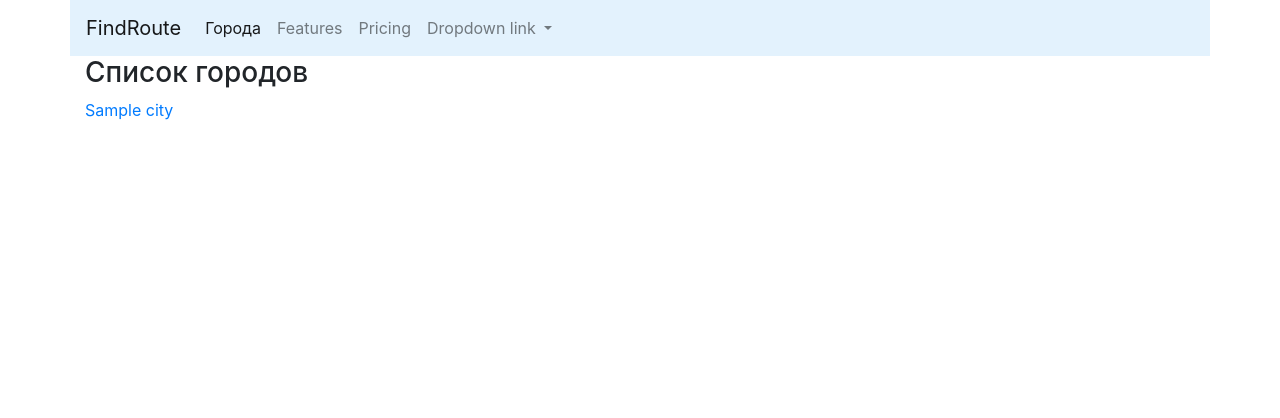
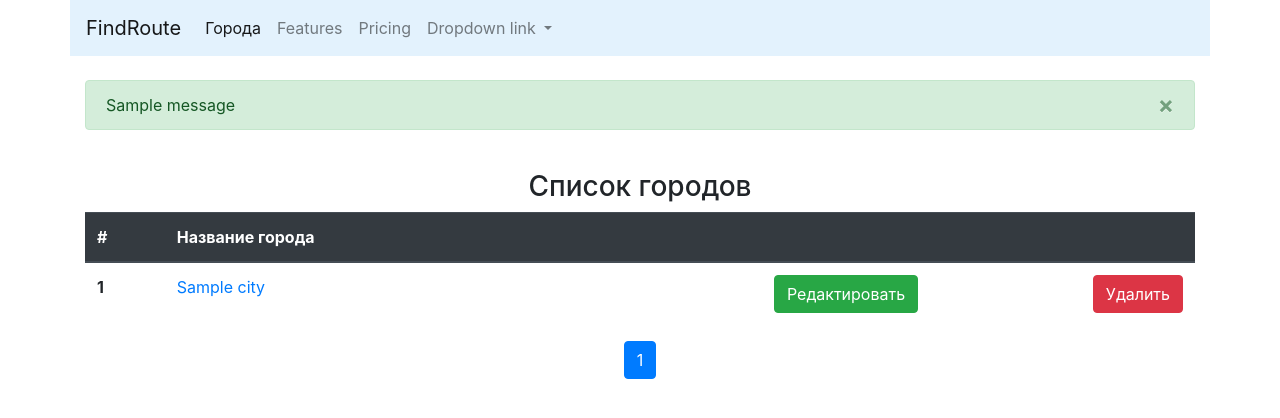
Before and after one commit to artemk85/find_route, a Django app: page /cities/ in a window 1280 px wide. Shown: the top 418 px of the page. Run offline with Django 3.2, Linux system fonts and the light colour scheme; tables that the repository leaves empty hold one stand-in row (values such as "Sample post"); one stand-in notice (Sample message) is shown.

Commit message:
Внесены изменения

```diff
--- a/cities/templates/cities/home.html
+++ b/cities/templates/cities/home.html
@@ -2,24 +2,79 @@
 
 {% block title %}Список городов{% endblock %}
 {% block content %}
-<h3>Список городов</h3>
-<div class="row">
-    <div class="col-md">
-        {% for object in objects_list %}
-            <p><a href="{% url 'cities:detail' pk=object.pk %}">{{ object.name }}</a></p>
-        {% endfor %}
-    </div>
-</div>
-<!--
-<div class="card col-md-4">
-  <div class="card-body">
-    <form method="post" action="{% url 'cities:create' %}">
-        <div class="form-group">
-            {% csrf_token %}
-            {{ form.as_p }}
-            <input type="submit" class="btn btn-dark" value="Создать">
-        </div>
-    </form>
-  </div>
-</div>-->
+<center>
+    <h3>Список городов</h3>
+</center>
+<table class="table">
+  <thead class="thead-dark">
+    <tr>
+      <th scope="col">#</th>
+      <th scope="col">Название города</th>
+      <th scope="col"></th>
+      <th scope="col"></th>
+    </tr>
+  </thead>
+  <tbody>
+  {% for object in page_obj %}
+    <tr>
+      <th scope="row">{{ forloop.counter }}</th>
+      <td><a href="{% url 'cities:detail' pk=object.pk %}">{{ object.name }}</a></td>
+      <td align="right">
+          <a href="{% url 'cities:edit' pk=object.pk %}">
+              <button type="button" class="btn btn-success">Редактировать</button>
+          </a>
+      </td>
+      <td align="right">
+          <a href="{% url 'cities:delete' pk=object.pk %}">
+              <button type="button" class="btn btn-danger">Удалить</button>
+          </a>
+      </td>
+    </tr>
+  {% endfor %}
+  </tbody>
+</table>
+
+<nav aria-label="Page navigation example">
+  <ul class="pagination justify-content-center">
+    {% if page_obj.has_previous %}
+    <li class="page-item">
+      <a class="page-link" href="?page={{ page_obj.previous_page_number }}" aria-label="Previous">
+        <span aria-hidden="true">&laquo;</span>
+      </a>
+    </li>
+    {% endif %}
+
+    {% for page in page_obj.paginator.page_range %}
+        <li class="page-item {% if page == page_obj.number %} active {% endif %}">
+            <a class="page-link" href="?page={{page}}">{{page}}</a>
+        </li>
+    {% endfor %}
+
+    {% if page_obj.has_next %}
+    <li class="page-item">
+      <a class="page-link" href="?page={{ page_obj.next_page_number }}" aria-label="Next">
+        <span aria-hidden="true">&raquo;</span>
+      </a>
+    </li>
+    {% endif %}
+  </ul>
+</nav>
+<!--<div class="pagination">
+    <span class="step-links">
+        {% if page_obj.has_previous %}
+            <a href="?page=1">&laquo; first</a>
+            <a href="?page={{ page_obj.previous_page_number }}">previous</a>
+        {% endif %}
+
+        <span class="current">
+            Страница {{ page_obj.number }} из {{ page_obj.paginator.num_pages }}
+        </span>
+
+        {% if page_obj.has_next %}
+            <a href="?page={{ page_obj.next_page_number }}">next</a>
+            <a href="?page={{ page_obj.paginator.num_pages }}">last &raquo;</a>
+        {% endif %}
+
+    </span>
+</div> -->
 {% endblock %}
--- a/cities/urls.py
+++ b/cities/urls.py
@@ -2,8 +2,10 @@ from django.urls import path
 from cities.views import *
 
 urlpatterns = [
-    path('', home, name='home'),
+    # path('', home, name='home'),
+    path('', CityListView.as_view(), name='home'),
     path('detail/<int:pk>/', CityDetailView.as_view(), name='detail'),
     path('add/', CityCreateView.as_view(), name='create'),
-    path('edit/<int:pk>/', CityUpdateView.as_view(), name='update'),
+    path('edit/<int:pk>/', CityUpdateView.as_view(), name='edit'),
+    path('delete/<int:pk>/', CityDeleteView.as_view(), name='delete'),
 ]
--- a/cities/views.py
+++ b/cities/views.py
@@ -1,6 +1,9 @@
+from django.contrib import messages
+from django.contrib.messages.views import SuccessMessageMixin
+from django.core.paginator import Paginator
 from django.shortcuts import render, get_object_or_404, redirect
 from django.urls import reverse_lazy
-from django.views.generic import DetailView, CreateView, UpdateView
+from django.views.generic import DetailView, CreateView, UpdateView, DeleteView, ListView
 from cities.forms import HtmlForm, CityForm
 from cities.models import City
 
@@ -13,7 +16,10 @@ def index(request):
 def home(request):
     form = CityForm()
     list_cities = City.objects.all()
-    context = {'objects_list': list_cities, 'form': form}
+    lst = Paginator(list_cities, 2)
+    page_number = request.GET.get('page')
+    page_obj = lst.get_page(page_number)
+    context = {'page_obj': page_obj, 'form': form }
     return render(request, 'cities/home.html', context)
 
 
@@ -29,14 +35,30 @@ def add_city(request):
             form.save()
     return redirect('cities:home')
 
-class CityCreateView(CreateView):
+class CityCreateView(SuccessMessageMixin, CreateView):
     model = City
     form_class = CityForm
     template_name = 'cities/create.html'
     success_url = reverse_lazy('cities:home')
+    success_message = "Город успешно создан."
 
-class CityUpdateView(UpdateView):
+class CityUpdateView(SuccessMessageMixin, UpdateView):
     model = City
     form_class = CityForm
     template_name = 'cities/update.html'
     success_url = reverse_lazy('cities:home')
+    success_message = "Город успешно изменен."
+
+class CityDeleteView(SuccessMessageMixin, DeleteView):
+    model = City
+    #template_name = 'cities/delete.html'
+    success_url = reverse_lazy('cities:home')
+
+    def get(self, request, *args, **kwargs):
+        messages.success(request, 'Город успешно удален.')
+        return self.post(request, *args, **kwargs)
+
+class CityListView(ListView):
+    paginate_by = 5
+    model = City
+    template_name = 'cities/home.html'
--- a/templates/base.html
+++ b/templates/base.html
@@ -45,6 +45,28 @@
         </ul>
       </div>
     </nav>
+
+    <div class="container">
+      <div class="row">
+        <div class="col-md-12 mx-auto my-4">
+          {% if messages %}
+              {% for message in messages %}
+                  {% if message.level == DEFAULT_MESSAGE_LEVELS.ERROR %}
+                    <div class="alert alert-danger alert-dismissible fade show" role="alert">
+                  {% else %}
+                    <div class="alert alert-success alert-dismissible fade show" role="alert">
+                  {% endif %}
+                      {{ message }}
+                      <button type="button" class="close" data-dismiss="alert" aria-label="Close">
+                        <span aria-hidden="true">&times;</span>
+                      </button>
+                    </div>
+              {% endfor %}
+          {% endif %}
+        </div>
+      </div>
+    </div>
+
     <div class="container">
       {% block content %}
       {% endblock %}
```
Also changed, not shown: cities/templates/cities/delete.html (added, +8 -0 lines).
